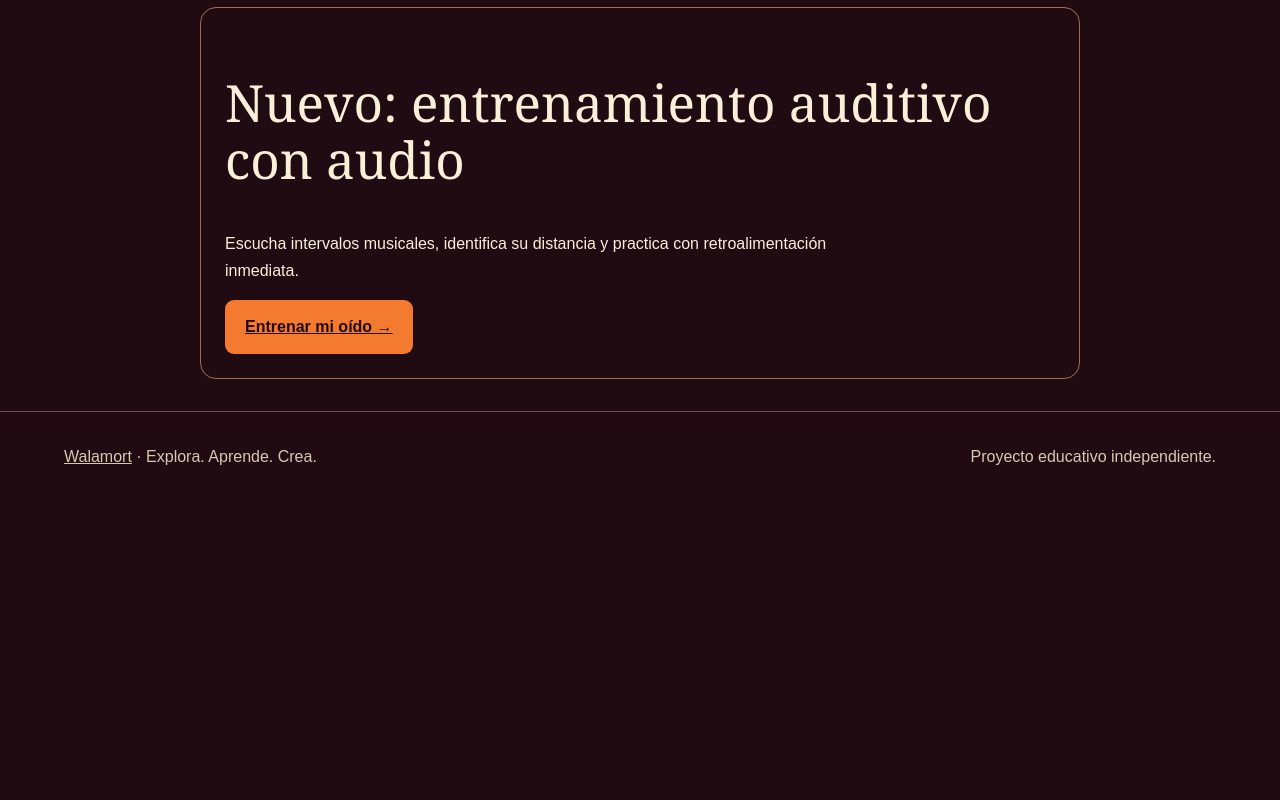
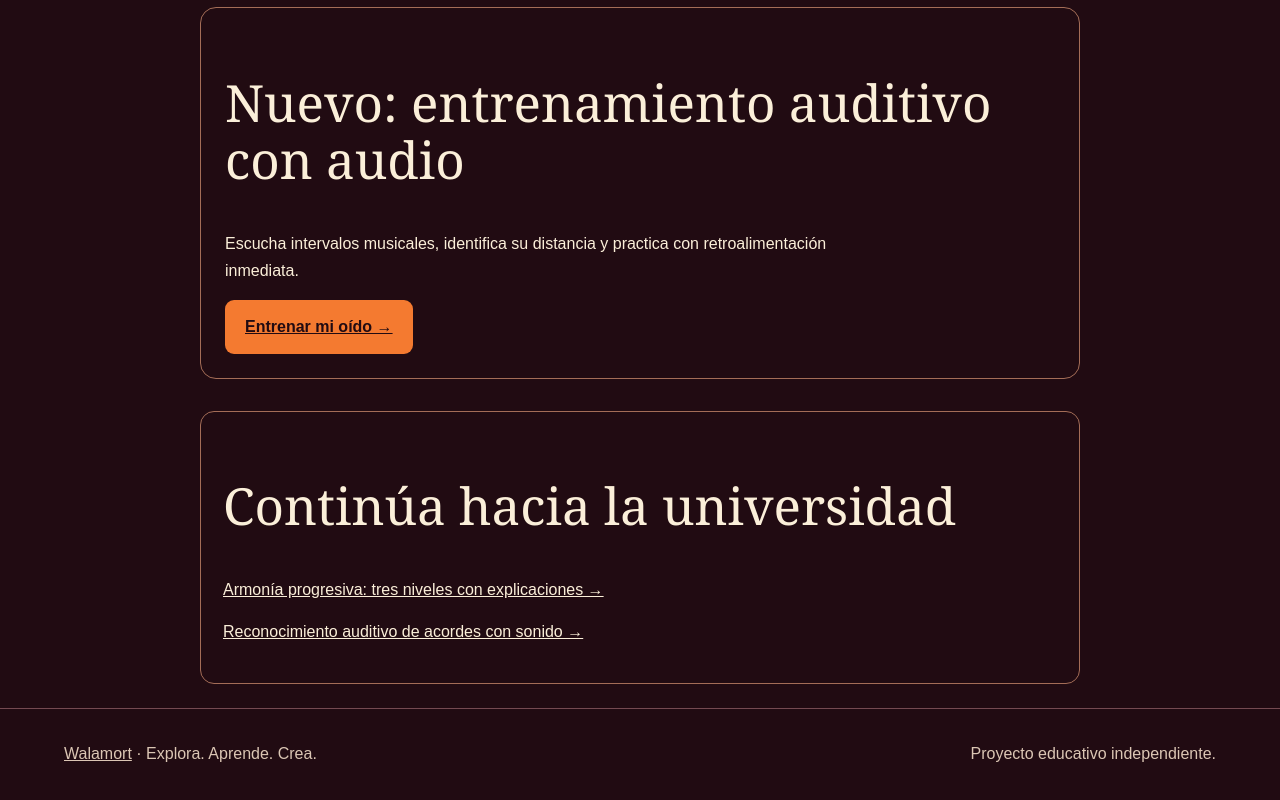
Before and after one commit to walamort/walamort.github.io, a plain HTML site: page preuniversitario/index.html in a window 1280 px wide. Shown: the part 4565-5365 px from the top of the page. Before the commit the page ends 5068 px from the top, so only its background shows below. Drawn offline with Linux system fonts and the light colour scheme.

Commit message:
Connect harmony course and chord ear training

```diff
--- a/preuniversitario/index.html
+++ b/preuniversitario/index.html
@@ -5,5 +5,5 @@
 <section id="modulos" class="section"><p class="eyebrow">RUTAS DE APRENDIZAJE</p><h2>Seis puertas para empezar</h2><div class="grid" id="modules"></div></section>
 <section class="section" id="leccion"><p class="eyebrow">APRENDE ANTES DE EVALUARTE</p><h2 id="lesson-title">Teoría musical</h2><div class="lesson" id="lesson-content" aria-live="polite"></div></section>
 <section class="section" id="evaluacion"><p class="eyebrow">PON A PRUEBA TUS CONOCIMIENTOS</p><h2>Cuestionario interactivo</h2><p>Selecciona un módulo y responde cinco preguntas. Al terminar verás tu resultado y las explicaciones.</p><label for="topic">Tema del cuestionario</label><select id="topic"></select><form id="quiz"></form><div id="result" role="status" aria-live="polite"></div><button type="button" class="btn outline" id="restart">Reiniciar cuestionario</button></section>
-<section class="section"><p class="eyebrow">SIGUIENTE ETAPA</p><h2>Práctica musical completa</h2><div class="grid"><article class="panel"><h3>Laboratorio musical</h3><p>Continúa con instrumentos virtuales para experimentar con timbres, escalas y melodías.</p><a href="../#virtuales">Abrir instrumentos ↗</a></article><article class="panel"><h3>Museo Sonoro</h3><p>Conoce el origen y la función musical de instrumentos de distintas culturas.</p><a href="../museo/">Explorar el museo ↗</a></article><article class="panel"><h3>Academia</h3><p>Encuentra recursos y materiales para ampliar tus estudios.</p><a href="../academia/">Ir a la academia ↗</a></article></div></section><section style="max-width:880px;margin:32px auto;padding:24px;border:1px solid #a46d57;border-radius:16px"><h2>Nuevo: entrenamiento auditivo con audio</h2><p>Escucha intervalos musicales, identifica su distancia y practica con retroalimentación inmediata.</p><a href="../entrenamiento-auditivo/" style="display:inline-block;padding:14px 20px;background:#f47a30;color:#210b12;border-radius:9px;font-weight:800">Entrenar mi oído →</a></section></main>
+<section class="section"><p class="eyebrow">SIGUIENTE ETAPA</p><h2>Práctica musical completa</h2><div class="grid"><article class="panel"><h3>Laboratorio musical</h3><p>Continúa con instrumentos virtuales para experimentar con timbres, escalas y melodías.</p><a href="../#virtuales">Abrir instrumentos ↗</a></article><article class="panel"><h3>Museo Sonoro</h3><p>Conoce el origen y la función musical de instrumentos de distintas culturas.</p><a href="../museo/">Explorar el museo ↗</a></article><article class="panel"><h3>Academia</h3><p>Encuentra recursos y materiales para ampliar tus estudios.</p><a href="../academia/">Ir a la academia ↗</a></article></div></section><section style="max-width:880px;margin:32px auto;padding:24px;border:1px solid #a46d57;border-radius:16px"><h2>Nuevo: entrenamiento auditivo con audio</h2><p>Escucha intervalos musicales, identifica su distancia y practica con retroalimentación inmediata.</p><a href="../entrenamiento-auditivo/" style="display:inline-block;padding:14px 20px;background:#f47a30;color:#210b12;border-radius:9px;font-weight:800">Entrenar mi oído →</a></section><section style="max-width:880px;margin:24px auto;padding:22px;border:1px solid #a46d57;border-radius:14px"><h2>Continúa hacia la universidad</h2><p><a href="../armonia/">Armonía progresiva: tres niveles con explicaciones →</a></p><p><a href="../acordes-auditivos/">Reconocimiento auditivo de acordes con sonido →</a></p></section></main>
 <footer><a href="../">Walamort</a> · Explora. Aprende. Crea. <span>Proyecto educativo independiente.</span></footer></body></html>
```
